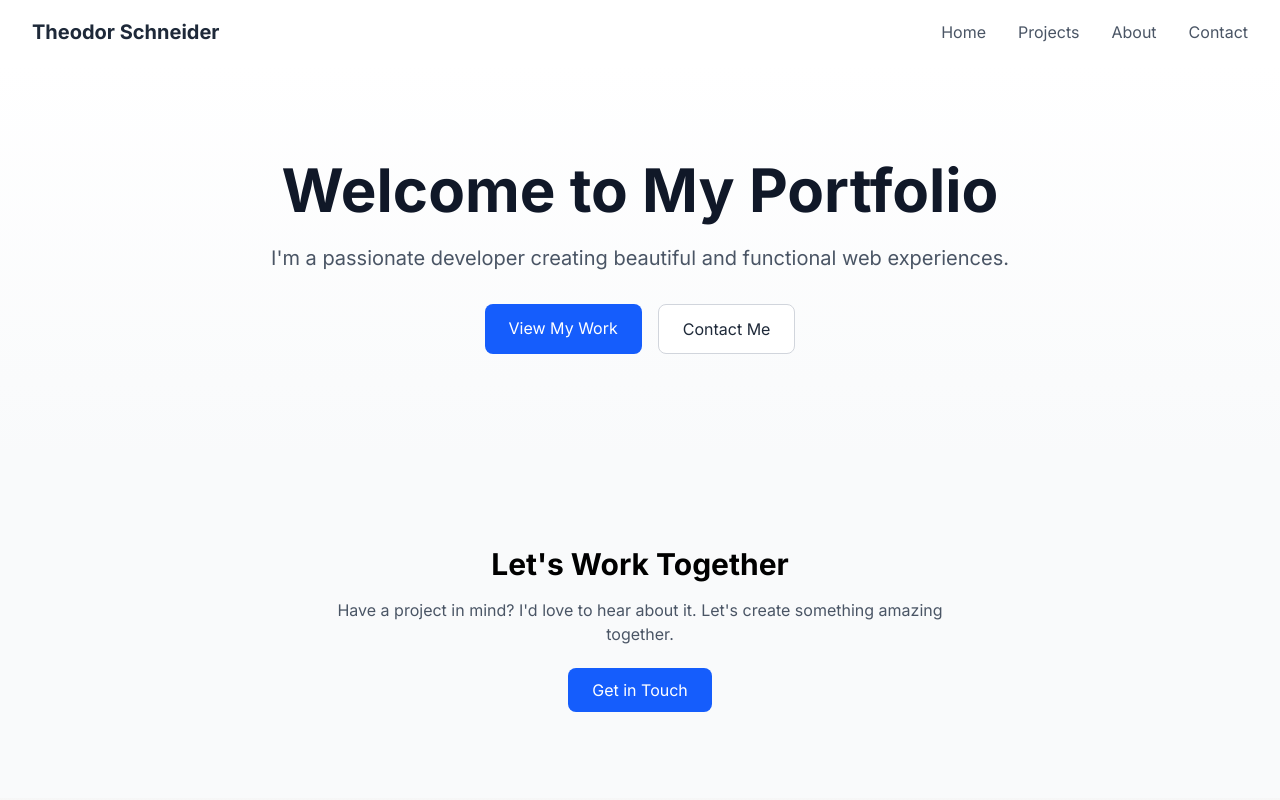
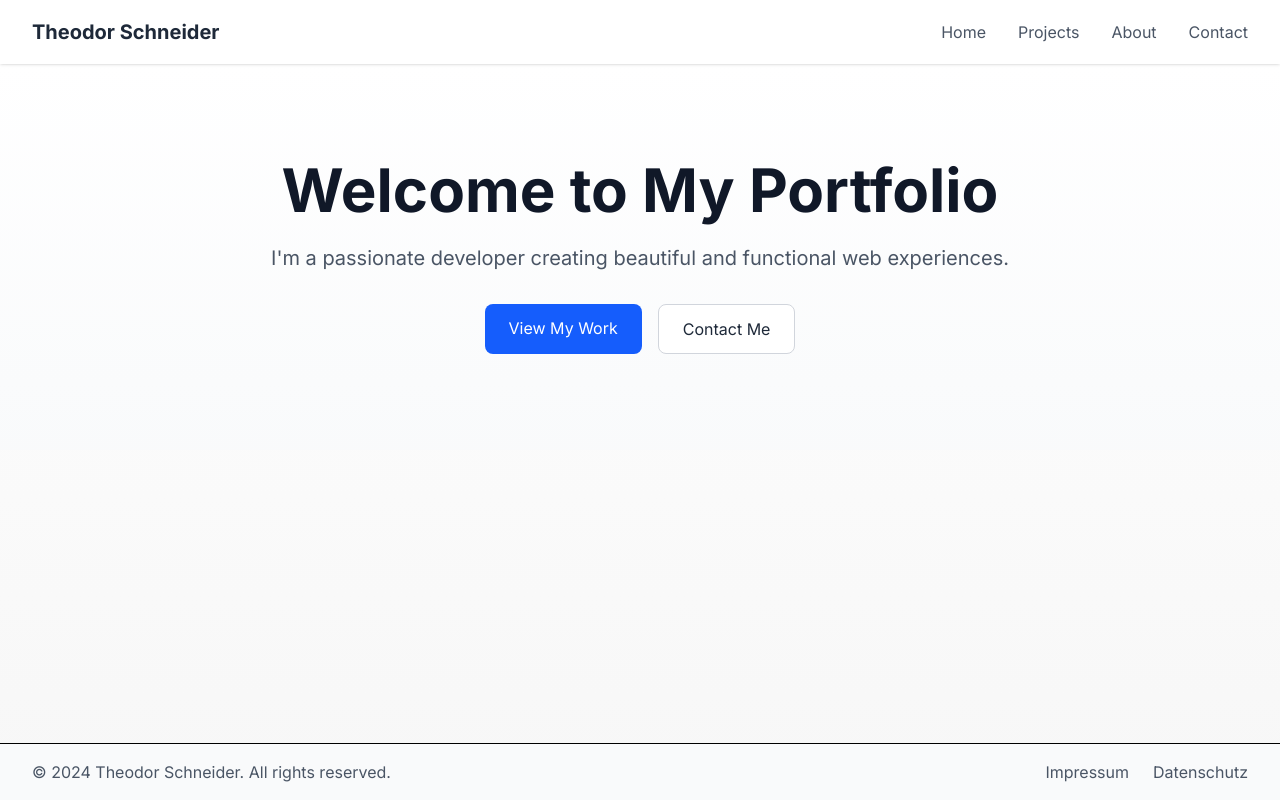
Before and after one commit to koskogo/portfolio, a Next.js app: page / in a window 1280 px wide. Shown: the top 800 px of the page. Built offline with nearby package versions, Linux system fonts and the light colour scheme.

Commit message:
changed layout

```diff
--- a/app/layout.tsx
+++ b/app/layout.tsx
@@ -17,8 +17,8 @@ export default function RootLayout({
 }) {
     return (
         <html lang="en">
-        <body className={inter.className}>
-            <nav className="bg-white shadow-sm">
+        <body className={`${inter.className} min-h-screen flex flex-col`}>
+            <nav className="fixed top-0 left-0 right-0 bg-white shadow-sm z-50">
                 <div className="container mx-auto">
                     <div className="flex justify-between items-center h-16">
                         <Link href="/" className="text-xl font-bold text-gray-800">
@@ -46,12 +46,12 @@ export default function RootLayout({
                     </div>
                 </div>
             </nav>
-            <main>{children}</main>
-            <footer className="bg-gray-50 border-t">
-                <div className="container mx-auto py-8">
+            <main className="flex-grow pt-16 pb-32">{children}</main>
+            <footer className="fixed bottom-0 left-0 right-0 bg-gray-50 border-t z-40">
+                <div className="container mx-auto py-4">
                     <div className="flex flex-col md:flex-row justify-between items-center">
-                        <p className="text-gray-600">© 2024 Your Portfolio. All rights reserved.</p>
-                        <div className="flex space-x-6 mt-4 md:mt-0">
+                        <p className="text-gray-600">© 2024 Theodor Schneider. All rights reserved.</p>
+                        <div className="flex space-x-6 mt-2 md:mt-0">
                             <Link href="/impressum" className="text-gray-600 hover:text-gray-900">
                                 Impressum
                             </Link>
--- a/app/page.tsx
+++ b/app/page.tsx
@@ -24,21 +24,6 @@ export default function Home() {
           </div>
         </div>
       </section>
-
-      {/* CTA Section */}
-      <section className="section bg-gray-50">
-        <div className="container">
-          <div className="max-w-2xl mx-auto text-center">
-            <h2 className="text-3xl font-bold mb-4">Let&apos;s Work Together</h2>
-            <p className="text-gray-600 mb-8">
-              Have a project in mind? I&apos;d love to hear about it. Let&apos;s create something amazing together.
-            </p>
-            <Link href="/contact" className="btn-primary">
-              Get in Touch
-            </Link>
-          </div>
-        </div>
-      </section>
     </div>
   )
 }
```
